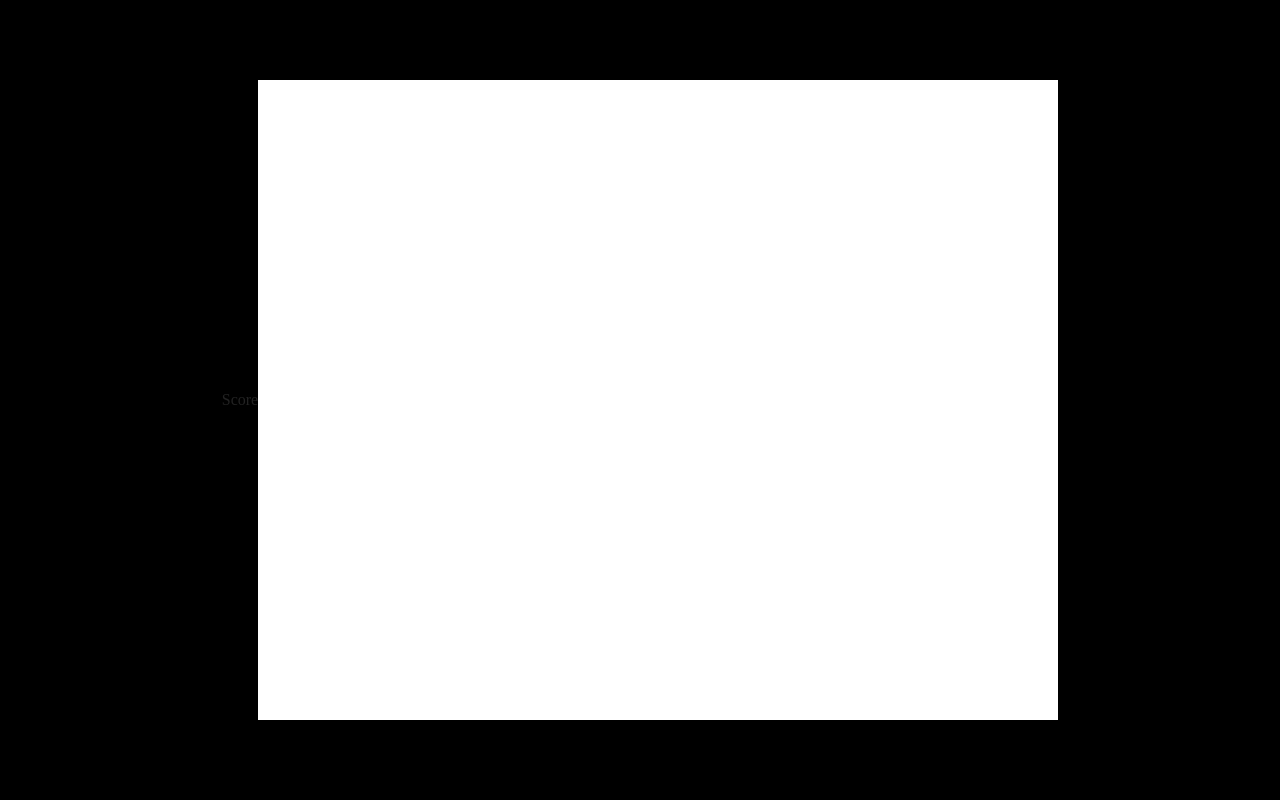
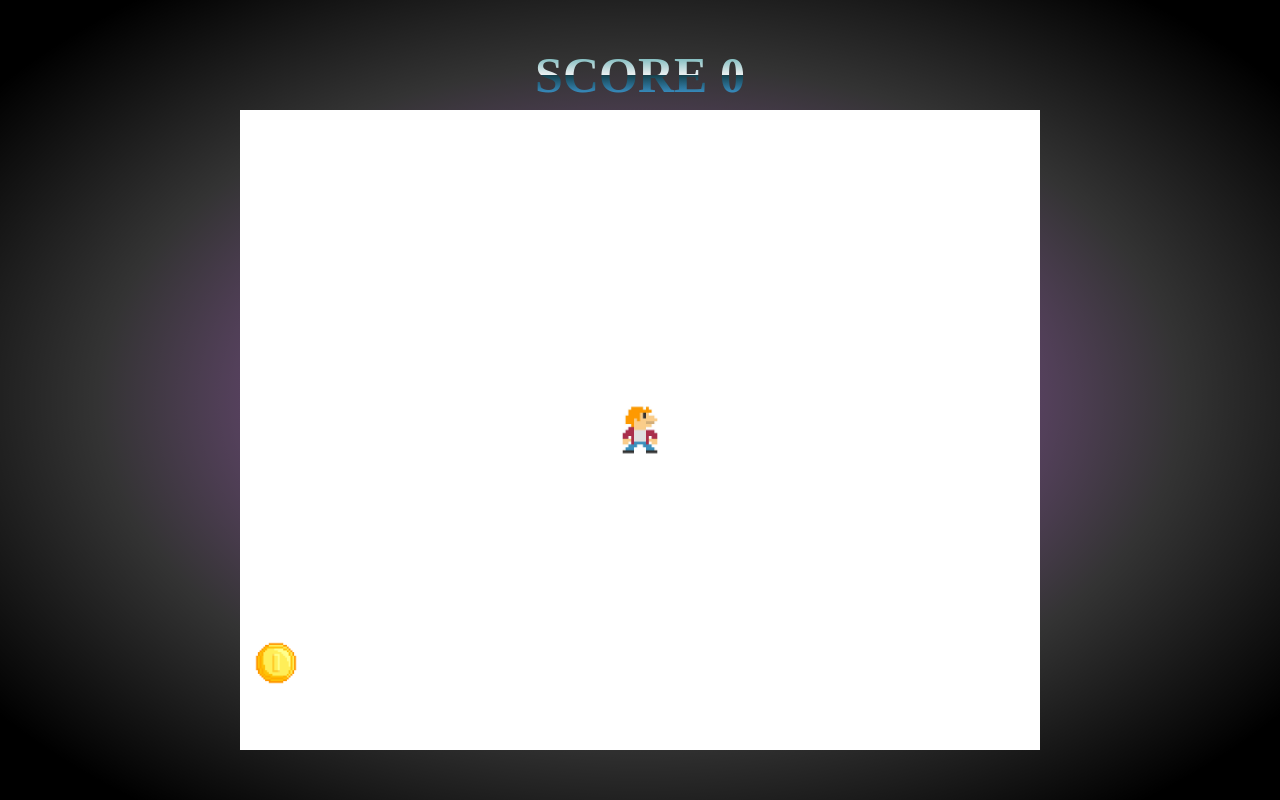
Before and after one commit to oszi91/Collect-Coins, a website built with webpack: page index.html in a window 1280 px wide. Built offline with nearby package versions, Linux system fonts and the light colour scheme.

Commit message:
create game (in progress)

```diff
--- a/index.html
+++ b/index.html
@@ -10,7 +10,7 @@
 
 <body>
     <main class="main">
-        <div class="">Score <span></span></div>
+        <h1 class="score">Score <span class="score__number"></span></h1>
         <div class="game"></div>
     </main>
 </body>
--- a/js/app.js
+++ b/js/app.js
@@ -1 +1,132 @@
 import '../sass/main.scss';
+
+class Game {
+
+    game = document.querySelector('.game');
+    score = document.querySelector('.score__number')
+
+    gridSize = 11;
+    counter = 0;
+
+    charPosition = {
+        x: this.gridCenterPosition(),
+        y: this.gridCenterPosition()
+    };
+
+    coinPosition = this.randomCoinPosition()
+
+    charDirection = {
+        x: 0,
+        y: 0
+    };
+
+    beforeTime = performance.now();
+    gameSpeed = 5;
+
+    init() {
+        this.play();
+        this.controls();
+    }
+
+    randomCoinPosition() {
+        return {
+            x: Math.floor(Math.random() * this.gridSize) + 1,
+            y: Math.floor(Math.random() * this.gridSize) + 1
+        }
+    };
+
+    gridCenterPosition() {
+        return Math.ceil(this.gridSize / 2);
+    }
+
+    play(currTime) {
+        const secSinceRender = (currTime - this.beforeTime) / 1000;
+        requestAnimationFrame((currTime) => this.play(currTime));
+
+        if (secSinceRender < 1 / this.gameSpeed) return;
+
+        this.beforeTime = currTime;
+        this.update();
+    }
+
+    update() {
+        this.updateCoin();
+        this.drawCharacter();
+        this.updateCharacter();
+        this.drawCoin();
+    };
+
+    controls() {
+        window.addEventListener('keydown', e => {
+            switch (e.key) {
+                case 'ArrowUp': {
+                    this.charDirection = {
+                        x: 0,
+                        y: -1
+                    };
+                }
+                break;
+            case 'ArrowDown': {
+                this.charDirection = {
+                    x: 0,
+                    y: 1
+                };
+            }
+            break;
+            case 'ArrowLeft': {
+                this.charDirection = {
+                    x: -1,
+                    y: 0
+                };
+            }
+            break;
+            case 'ArrowRight': {
+                this.charDirection = {
+                    x: 1,
+                    y: 0
+                };
+            }
+            break;
+            }
+        })
+    };
+
+    drawCharacter() {
+        this.game.innerHTML = '';
+
+        const charEl = document.createElement('div');
+        charEl.style.gridColumnStart = this.charPosition.x;
+        charEl.style.gridRowStart = this.charPosition.y;
+        charEl.classList.add('character');
+        this.game.appendChild(charEl);
+    };
+
+    updateCharacter() {
+        this.charPosition.x += this.charDirection.x
+        this.charPosition.y += this.charDirection.y
+    }
+
+    drawCoin() {
+        const coinEl = document.createElement('div');
+        coinEl.style.gridColumnStart = this.coinPosition.x;
+        coinEl.style.gridRowStart = this.coinPosition.y;
+        coinEl.classList.add('coin');
+        this.game.appendChild(coinEl);
+    };
+
+    isOnTheSamePosition(){
+        return this.coinPosition.x === this.charPosition.x && this.coinPosition.y === this.charPosition.y
+    }
+
+    updateCoin() {
+        if(this.isOnTheSamePosition()){
+            this.coinPosition = this.randomCoinPosition();
+            this.counter++;
+        }
+        this.score.textContent = this.counter;
+    }
+
+};
+
+const game = new Game();
+game.init();
--- a/sass/game/_game.scss
+++ b/sass/game/_game.scss
@@ -1,18 +1,47 @@
-.main{
+.main {
     display: flex;
+    flex-direction: column;
     height: 100%;
     width: 100%;
-    display: flex;
     justify-content: center;
     align-items: center;
     background-color: black;
+    background: radial-gradient(ellipse at center, rgba(127, 0, 173, 0.6) 0%,
+            rgba(0, 0, 0, 0.8) 60%,
+            rgba(0, 0, 0, 1) 90%);
 }
 
-.game{
+.game {
     background-color: white;
     width: 100vmin;
     height: 80vmin;
     display: grid;
-    grid-template-rows: repeat(14, 1fr);
-    grid-template-columns: repeat(14, 1fr);
+    grid-template-rows: repeat(11, 1fr);
+    grid-template-columns: repeat(11, 1fr);
 }
+
+$font-size: 50px;
+
+.score {
+    font-size: $font-size;
+    background: linear-gradient(to bottom, #4ca4a8 0%, #edf0f1 50%, #16434f 51%, #46aaed 100%);
+    -webkit-background-clip: text;
+    -webkit-text-fill-color: transparent;
+    text-transform: uppercase;
+    margin-bottom: 10px;
+
+}
+
+.character {
+    background-image: url('./../images/character.jpg');
+    background-repeat: no-repeat;
+    background-size: contain;
+    background-position: center;
+}
+
+.coin {
+    background-image: url('./../images/coin.gif');
+    background-repeat: no-repeat;
+    background-size: contain;
+    background-position: center;
+}
--- a/webpack.config.js
+++ b/webpack.config.js
@@ -34,7 +34,8 @@ module.exports = (env) => {
                             "@babel/preset-env"
                           ],
                           plugins: [
-                              ["@babel/plugin-transform-runtime"]
+                              ["@babel/plugin-transform-runtime"],
+                              ["@babel/plugin-proposal-class-properties"]
                           ]
                       }
                   }
```
Also changed, not shown: images/character.jpg (added), images/coin.gif (added).
